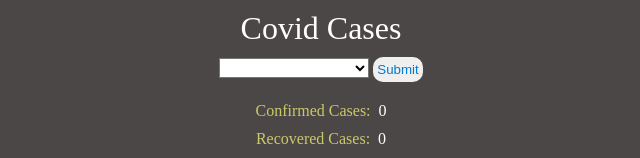
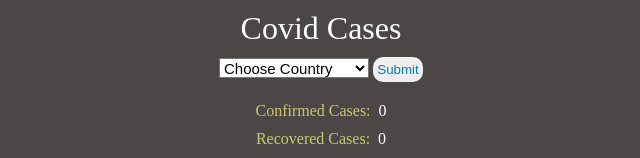
Before and after one commit to rsjeeva/Covid_Tracker, a plain HTML site: page index.html in a window 1280 px wide. Shown: the top 158 px of the page, without its empty margins (319-959 px from the left). Drawn offline with Linux system fonts and the light colour scheme.

Commit message:
Update index.html

```diff
--- a/index.html
+++ b/index.html
@@ -15,6 +15,7 @@
 
     <form>
         <select name="country" id="country_list" >
+            <option>Choose Country</option>
         </select>
         <!-- <input type="text" value='' name='country_name' id="country_name" placeholder="enter country name"> -->
         <button onclick="getresult(event)">Submit</button>
```
